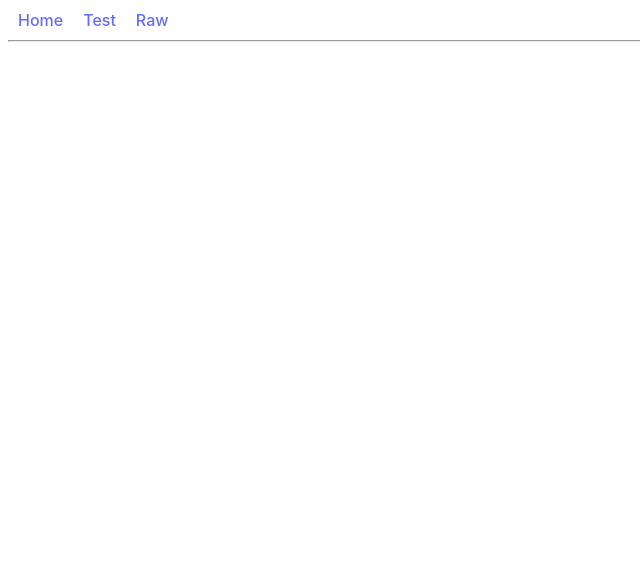
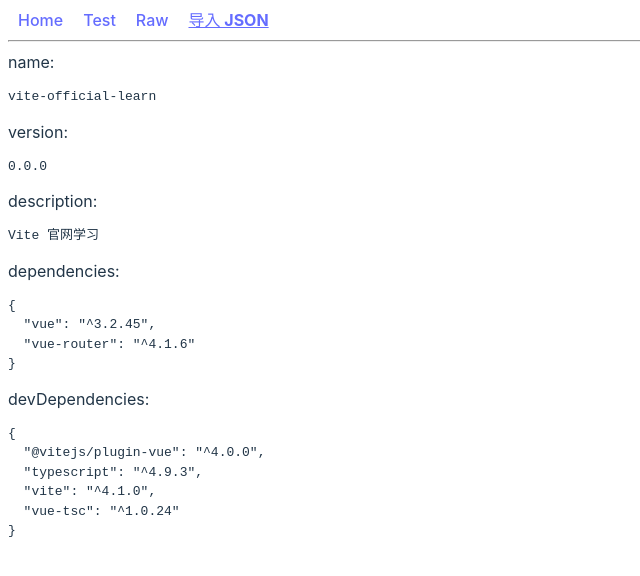
Before and after one commit to yuanlee301415/vite-official-learn, a Vue app: page /#/json in a window 1280 px wide. Before the commit this address had no page. Shown: the top 576 px of the page, without its empty margins (0-640 px from the left). Built offline with nearby package versions, Linux system fonts and the light colour scheme.

Commit message:
Done: 功能》静态资源处理》JSON

```diff
--- a/src/router/index.ts
+++ b/src/router/index.ts
@@ -24,6 +24,14 @@
         meta: {
             title: 'Raw'
         }
+    },
+    {
+        path: '/json',
+        name: 'JSON',
+        component: () => import('../views/json.vue'),
+        meta: {
+            title: '导入 JSON'
+        }
     }
 ]
 
--- /dev/null
+++ b/src/views/json.vue
@@ -0,0 +1,25 @@
+<template>
+  name:
+  <pre>{{ name }}</pre>
+
+  version:
+  <pre>{{ version }}</pre>
+
+  description:
+  <pre>{{ description }}</pre>
+
+  dependencies:
+  <pre>{{ dependencies }}</pre>
+
+  devDependencies:
+  <pre>{{ devDependencies }}</pre>
+</template>
+
+<script setup lang="ts">
+import {name, version, description, dependencies, devDependencies} from '../../package.json'
+
+</script>
+
+<style scoped>
+
+</style>
```
